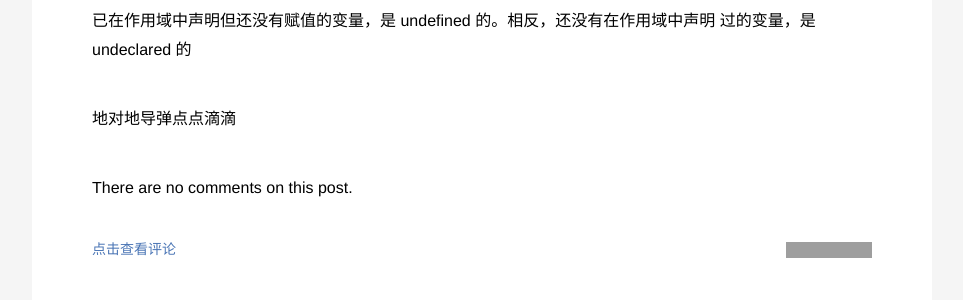
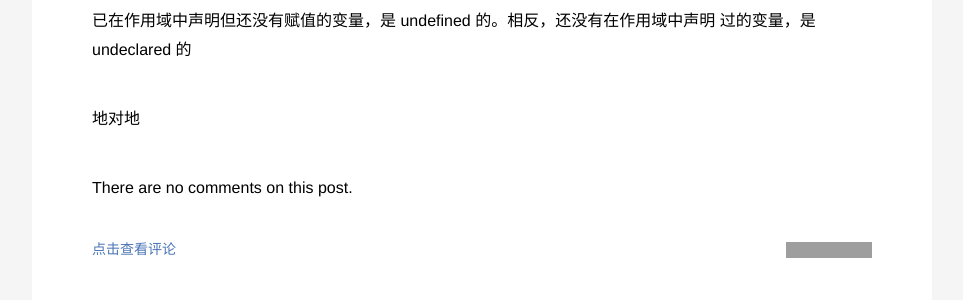
Before and after one commit to ioloveuu/ioloveuu.github.io, a Jekyll site: the page built from _posts/2016-04-12-value-analys.md, in a window 1280 px wide. Shown: the part 197-497 px from the top of the page, without its empty margins (158-1121 px from the left). Built offline with Jekyll 4.4.1, drawn with Linux system fonts in a browser that asks for light colours; nearby versions of some CDN libraries; a script that is not in the unit is left out; grey boxes are pictures that could not be loaded.

Commit message:
Update 2016-04-12-value-analys.md

```diff
--- a/_posts/2016-04-12-value-analys.md
+++ b/_posts/2016-04-12-value-analys.md
@@ -8,7 +8,7 @@ category: blog
 已在作用域中声明但还没有赋值的变量，是 undefined 的。相反，还没有在作用域中声明
 过的变量，是 undeclared 的
 
-地对地导弹点点滴滴
+地对地
 
 
 
```
